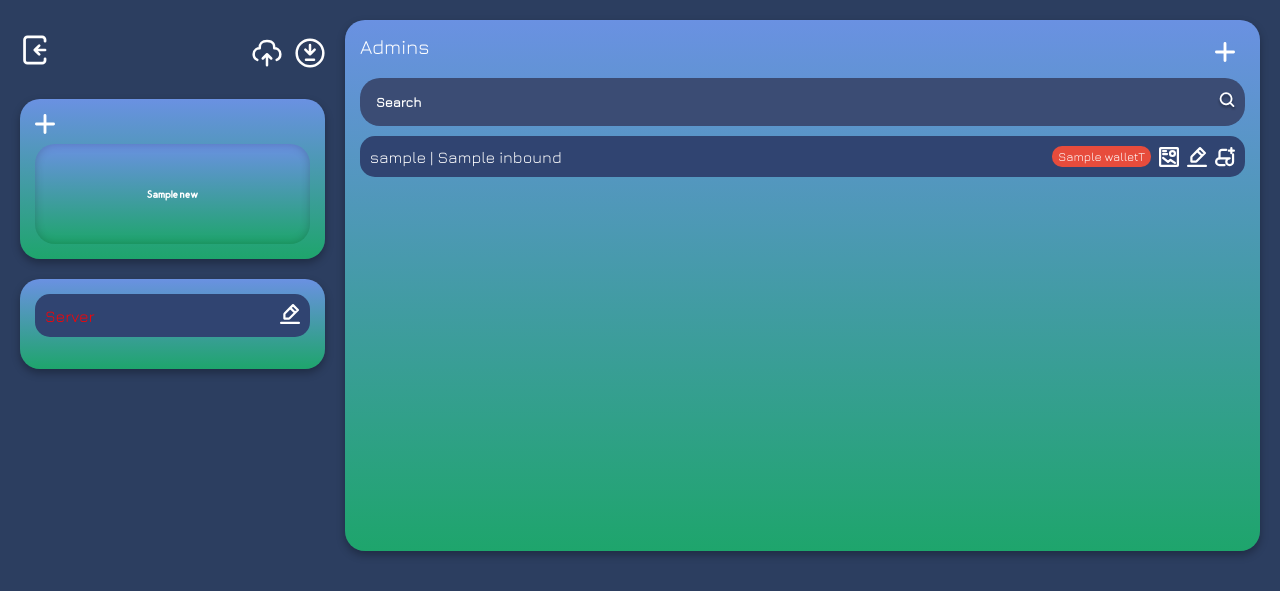
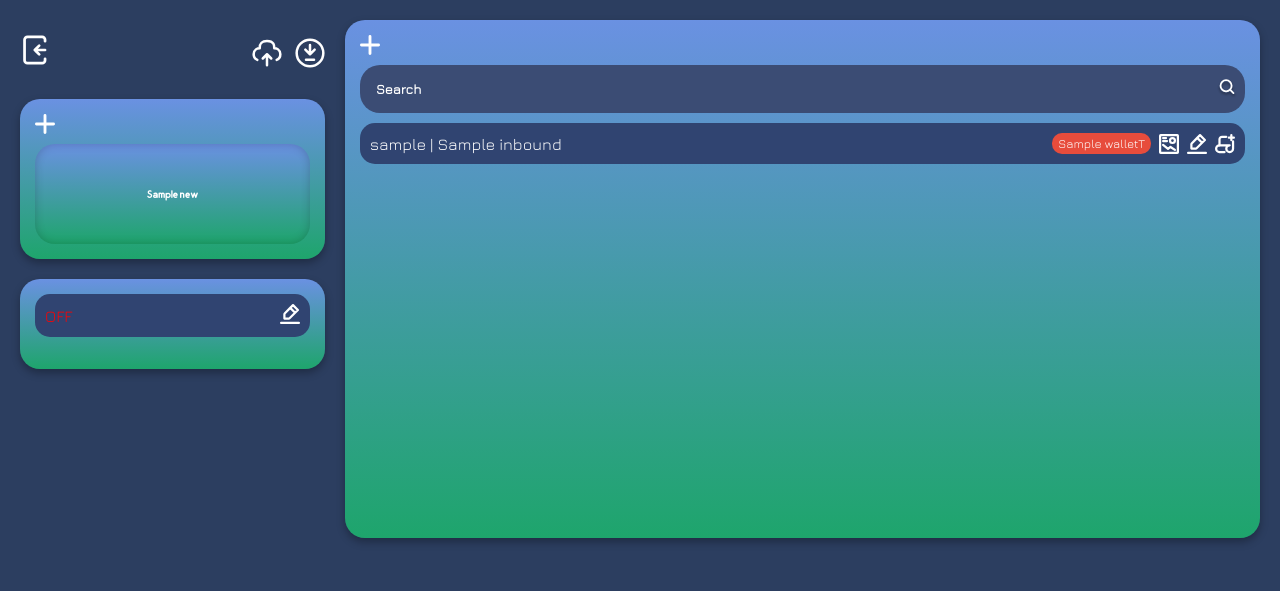
Before and after one commit to parsalakzian/GODPanel, a Python web app: template templates/admin.html in a window 1280 px wide. Shown: the top 591 px of the page. Run offline with Jinja, Linux system fonts and the light colour scheme; the template is opened without the code that fills it: most values are stand-ins (such as "Sample title", 1, 10 or a date in 2020).

Commit message:
اصلاحات در فایل admin.html

```diff
--- a/templates/admin.html
+++ b/templates/admin.html
@@ -450,9 +450,9 @@
         <div class="totals">
           <div class="server-item">
             {% if data.server_status %}
-            <span style="color: #00ff00;" class="server_name">Server</span>
+            <span style="color: #00ff00;" class="server_name">ON</span>
             {% else %}
-            <span style="color: #ff0000;" class="server_name">Server</span>
+            <span style="color: #ff0000;" class="server_name">OFF</span>
             {% endif %}
 
             <div class="server-actions">
@@ -469,7 +469,7 @@
     <div class="left-panel">
       <div class="section">
         <div class="user-header">
-          <div class="section-title">Admins</div>
+          <!-- <div class="section-title">Admins</div> -->
           <div style="padding-right: 10px;" class="actions">
             <img
               src="/static/icons/Plus Icon.svg"
```
